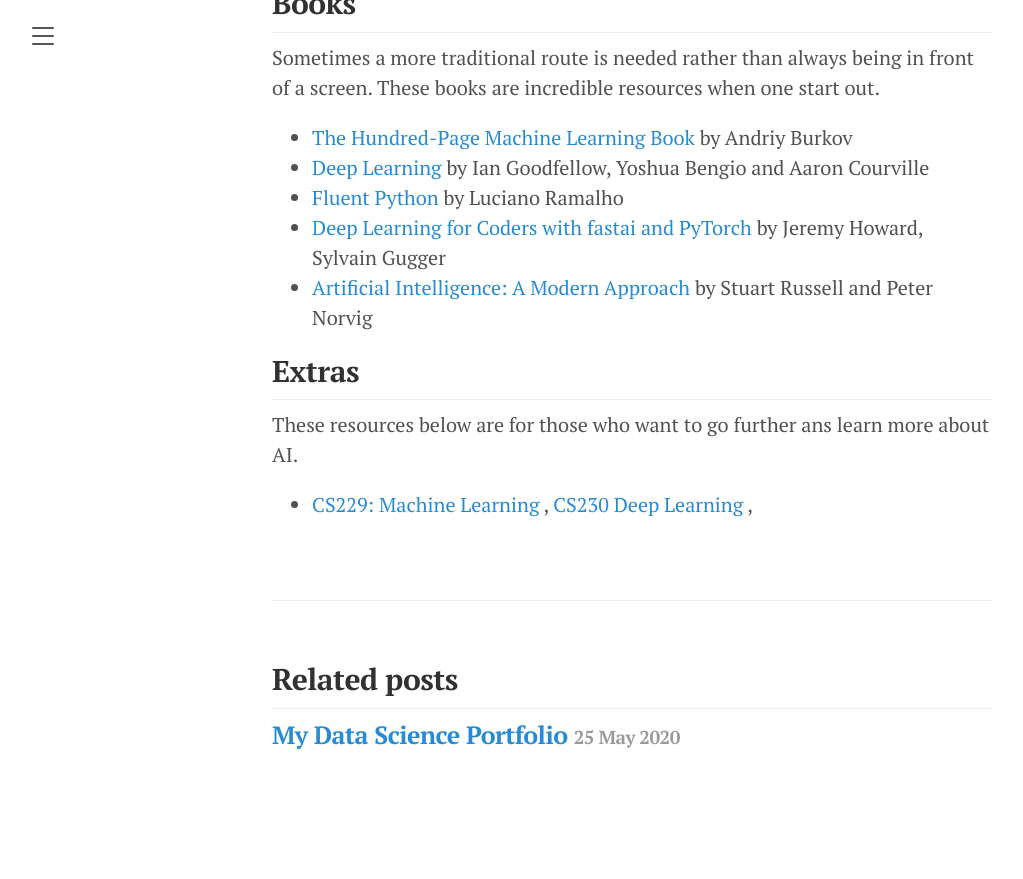
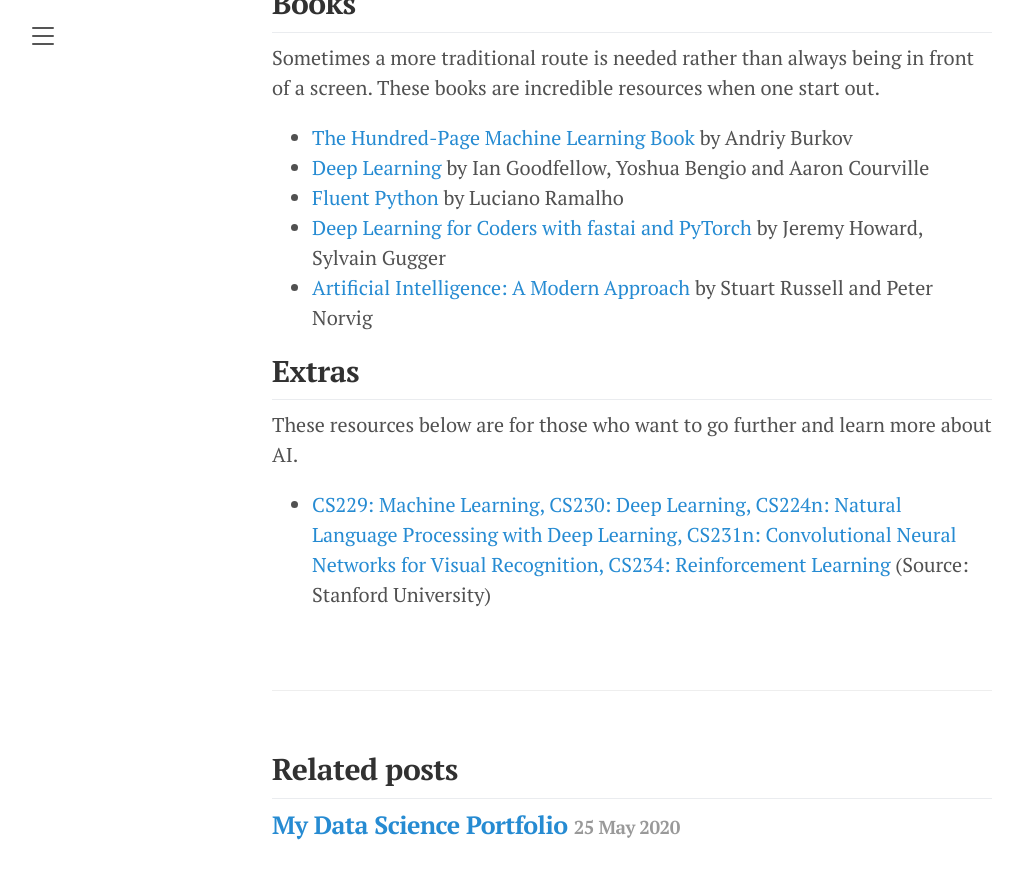
Before and after one commit to florentfettu/florentfettu.github.io, a Jekyll site: the page built from _posts/2020-05-26-my-self-created-artificial-intelligence-path.md, in a window 1280 px wide and 900 px high, scrolled down 2232 px. Shown: the top 879 px of the window, without its empty margins (8-1031 px from the left). Built offline with Jekyll 4.4.1, drawn with Linux system fonts in a browser that asks for light colours; nearby versions of some CDN libraries; before the commit the page ends 3042 px from its top, so only the background shows below that.

Commit message:
Update 2020-05-26-my-self-created-artificial-intelligence-path.md

```diff
--- a/_posts/2020-05-26-my-self-created-artificial-intelligence-path.md
+++ b/_posts/2020-05-26-my-self-created-artificial-intelligence-path.md
@@ -65,6 +65,6 @@
 
 ## Extras
 
-These resources below are for those who want to go further ans learn more about AI.
+These resources below are for those who want to go further and learn more about AI.
 
-* <a href="http://cs229.stanford.edu/" target="_blank"> CS229: Machine Learning </a>, <a href="https://cs230.stanford.edu/" target="_blank"> CS230 Deep Learning </a>,
+* <a href="http://cs229.stanford.edu/" target="_blank"> CS229: Machine Learning, </a> <a href="https://cs230.stanford.edu/" target="_blank"> CS230: Deep Learning, </a> <a href="http://web.stanford.edu/class/cs224n/" target="_blank"> CS224n: Natural Language Processing with Deep Learning, </a> <a href="http://cs231n.stanford.edu/" target="_blank"> CS231n: Convolutional Neural Networks for Visual Recognition, </a> <a href="http://web.stanford.edu/class/cs234/index.html" target="_blank"> CS234: Reinforcement Learning </a> (Source: Stanford University)
```
